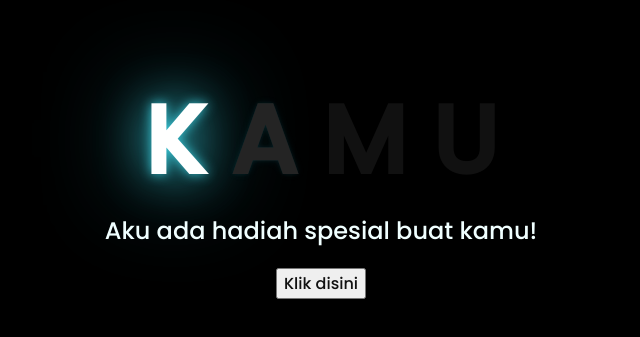
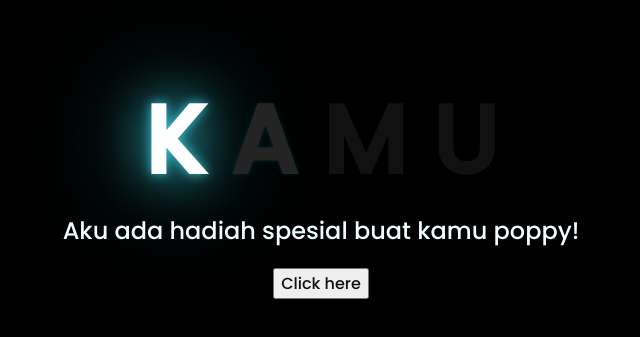
Before and after one commit to Theolocist/valentine, a plain HTML site: page index.html in a window 1280 px wide. Shown: the part 225-562 px from the top of the page, without its empty margins (327-967 px from the left). Drawn offline with Linux system fonts and the light colour scheme.

Commit message:
index.html

```diff
--- a/index.html
+++ b/index.html
@@ -18,11 +18,11 @@
     </div>
 
     <div class="description">
-        <span>Aku ada hadiah spesial buat kamu!</span>
+        <span>Aku ada hadiah spesial buat kamu poppy!</span>
     </div>
     <div class="button">
         <button>
-            <a href="flower.html">Klik disini</a>
+            <a href="flower.html">Click here</a>
         </button>
 
     </div>
```
